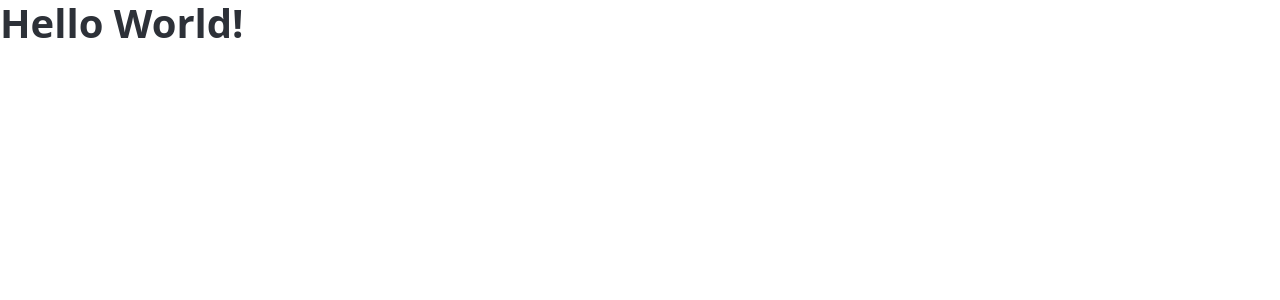
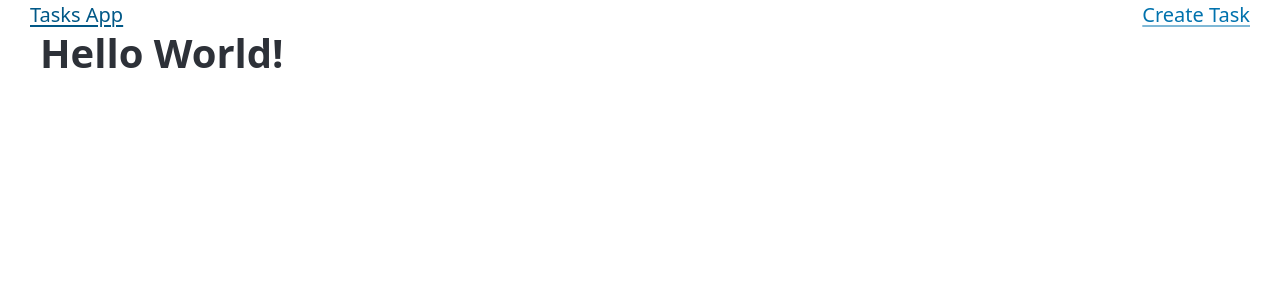
Before and after one commit to katfloyd95/nuxt-tasks-app, a Nuxt app: page / in a window 1280 px wide. Shown: the top 300 px of the page. Built offline with nearby package versions, Linux system fonts and the light colour scheme.

Commit message:
feat: setup Nuxt Routing with separated components with Nuxt Layouts and Pages

```diff
--- a/app/app.vue
+++ b/app/app.vue
@@ -1,5 +1,5 @@
 <template>
-	<div>
-		<h1>Hello World!</h1>
-	</div>
+	<NuxtLayout>
+		<NuxtPage />
+	</NuxtLayout>
 </template>
--- /dev/null
+++ b/app/components/nav-bar.vue
@@ -0,0 +1,10 @@
+<template>
+	<nav class="container">
+		<ul>
+			<NuxtLink to="/">Tasks App</NuxtLink>
+		</ul>
+		<ul>
+			<NuxtLink :to="{ name: 'create' }">Create Task</NuxtLink>
+		</ul>
+	</nav>
+</template>
--- /dev/null
+++ b/app/layouts/default.vue
@@ -0,0 +1,8 @@
+<template>
+	<div>
+		<NavBar />
+		<main class="container">
+			<slot />
+		</main>
+	</div>
+</template>
--- /dev/null
+++ b/app/pages/create.vue
@@ -0,0 +1,3 @@
+<template>
+	<h2>Create a task!</h2>
+</template>
--- /dev/null
+++ b/app/pages/index.vue
@@ -0,0 +1,6 @@
+<!-- eslint-disable vue/multi-word-component-names -->
+<template>
+	<div>
+		<h1>Hello World!</h1>
+	</div>
+</template>
```
